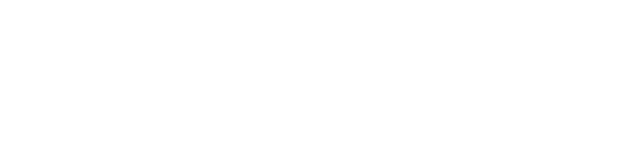
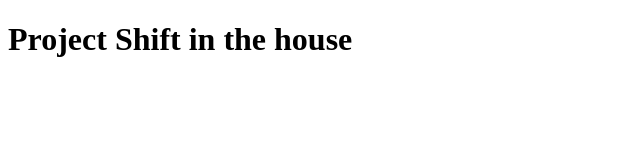
Before and after one commit to aestevens/git-fun, a plain HTML site: page index.html in a window 1280 px wide. Shown: the whole page, without its empty margins (0-640 px from the left). Drawn offline with Linux system fonts and the light colour scheme.

Commit message:
Added h1

```diff
--- a/index.html
+++ b/index.html
@@ -5,6 +5,6 @@
     <title>Awesome Website</title>
   </head>
   <body>
-
+    <h1>Project Shift in the house</h1>
   </body>
 </html>
```
